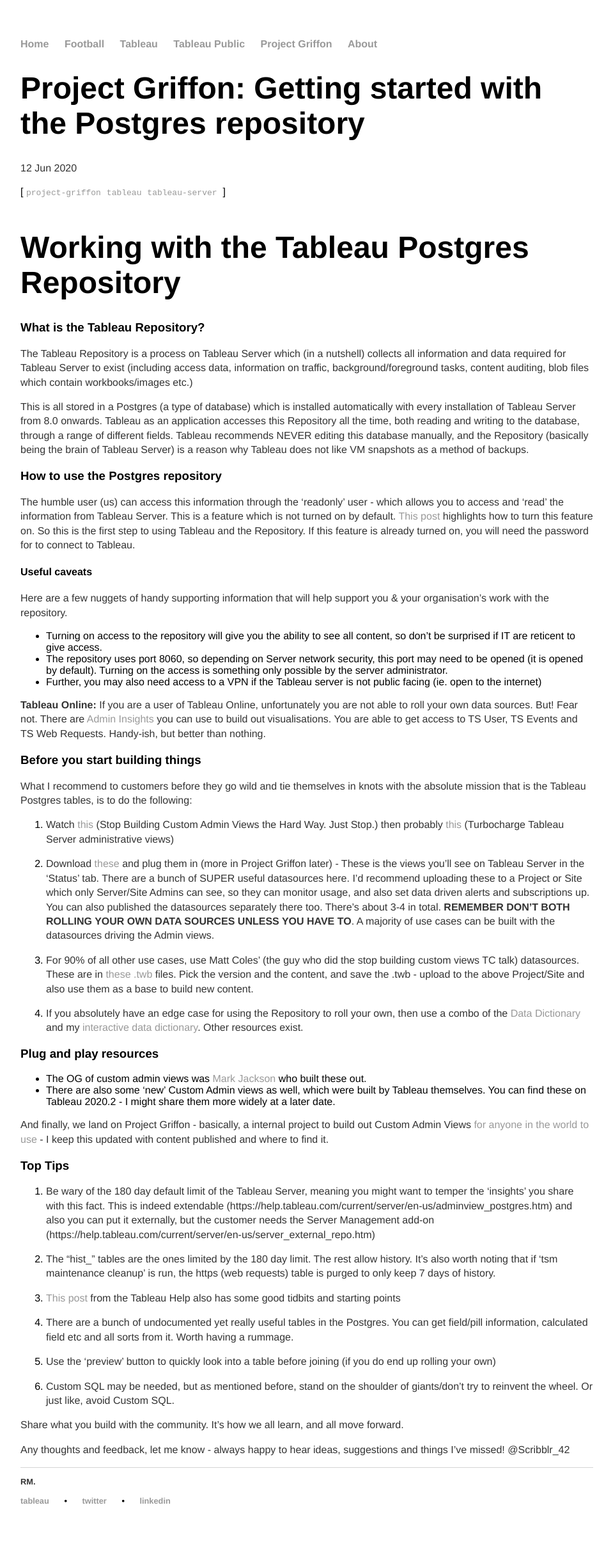
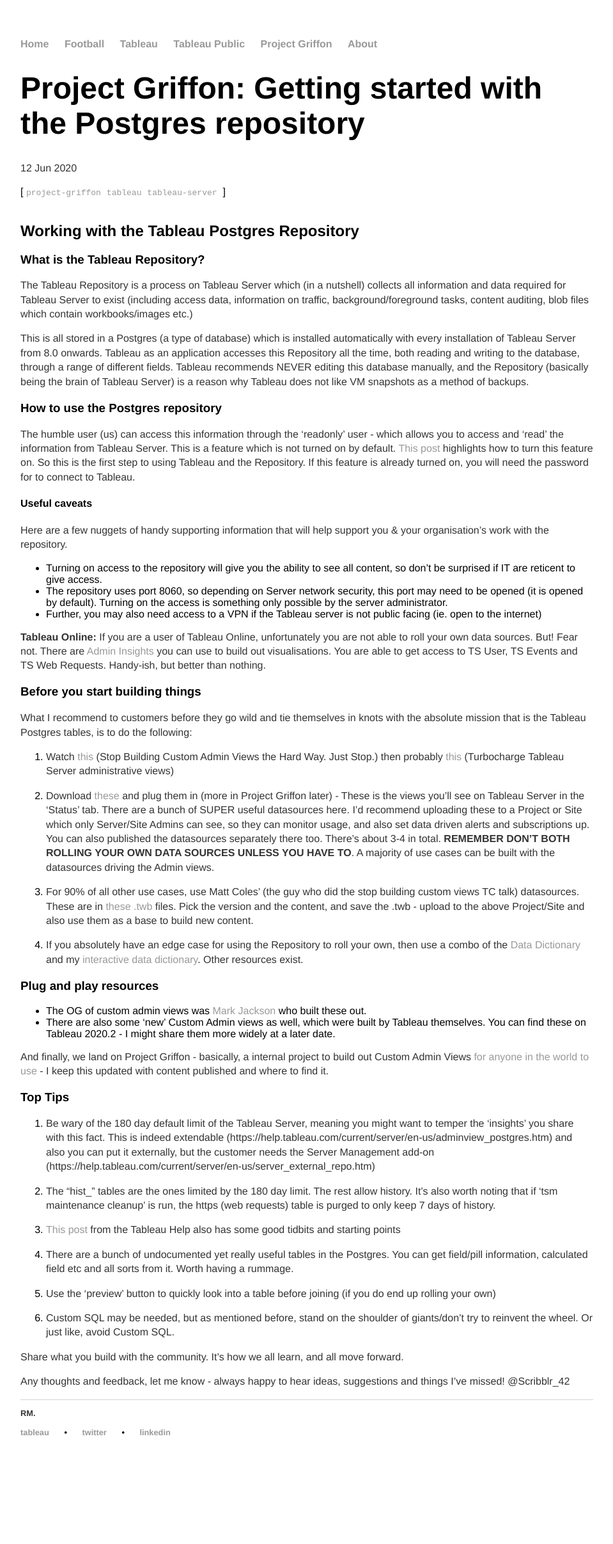
Before and after one commit to scribblr42/scribbles.github.io, a Jekyll site: the page built from _posts/2020-06-12-pg-intro-to-postgres.md, in a window 1280 px wide. Shown: the whole page at 64% size, without its empty margins (160-1119 px from the left). Built offline with Jekyll 4.4.1, drawn with Linux system fonts in a browser that asks for light colours; after the commit the page ends 2306 px from its top, so only the background shows below that.

```diff
--- a/_posts/2020-06-12-pg-intro-to-postgres.md
+++ b/_posts/2020-06-12-pg-intro-to-postgres.md
@@ -5,7 +5,7 @@ date: 2020-06-12
 tags: project-griffon tableau tableau-server
 ---
 
-# Working with the Tableau Postgres Repository
+## Working with the Tableau Postgres Repository
 
 ### What is the Tableau Repository?
 
```
